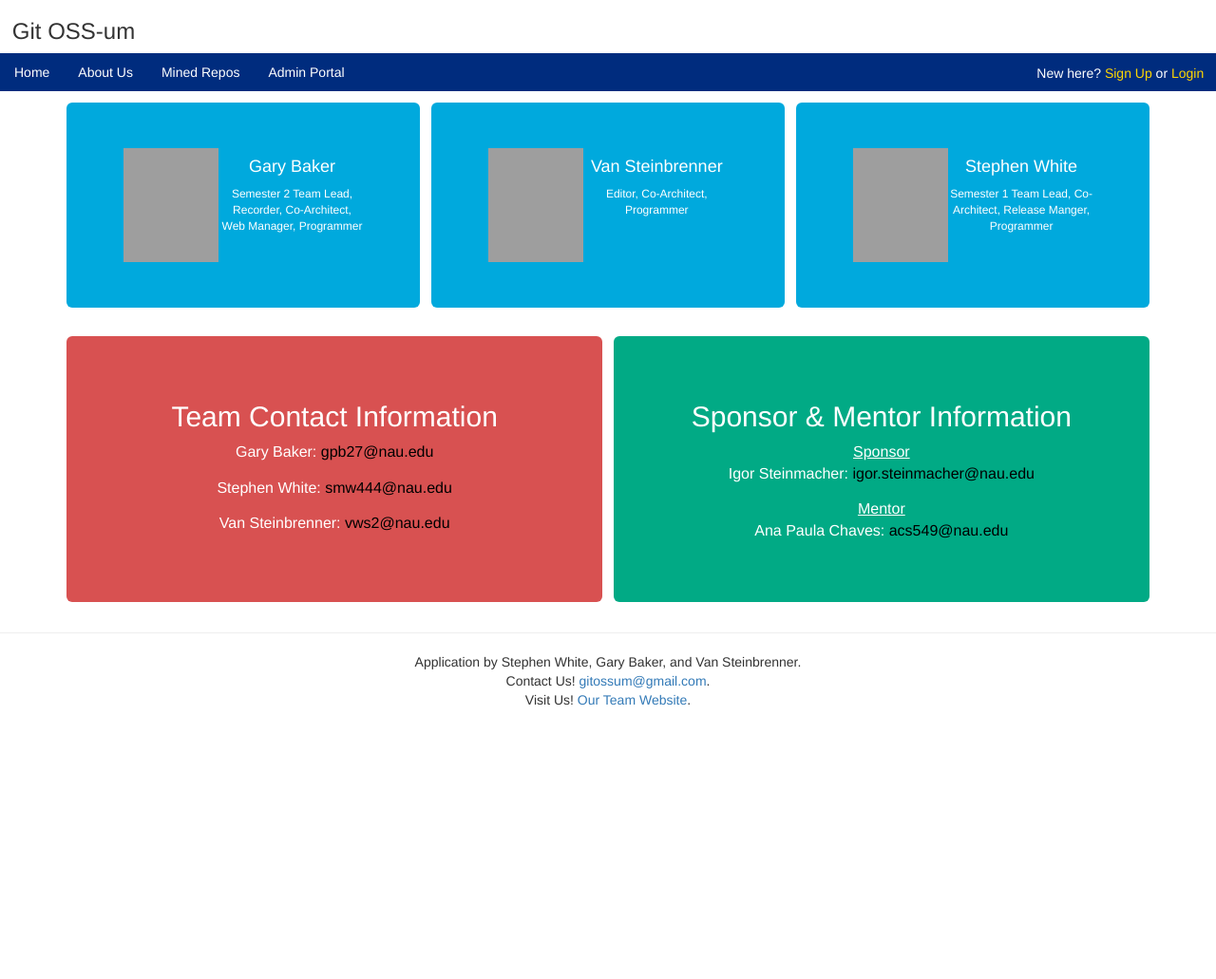
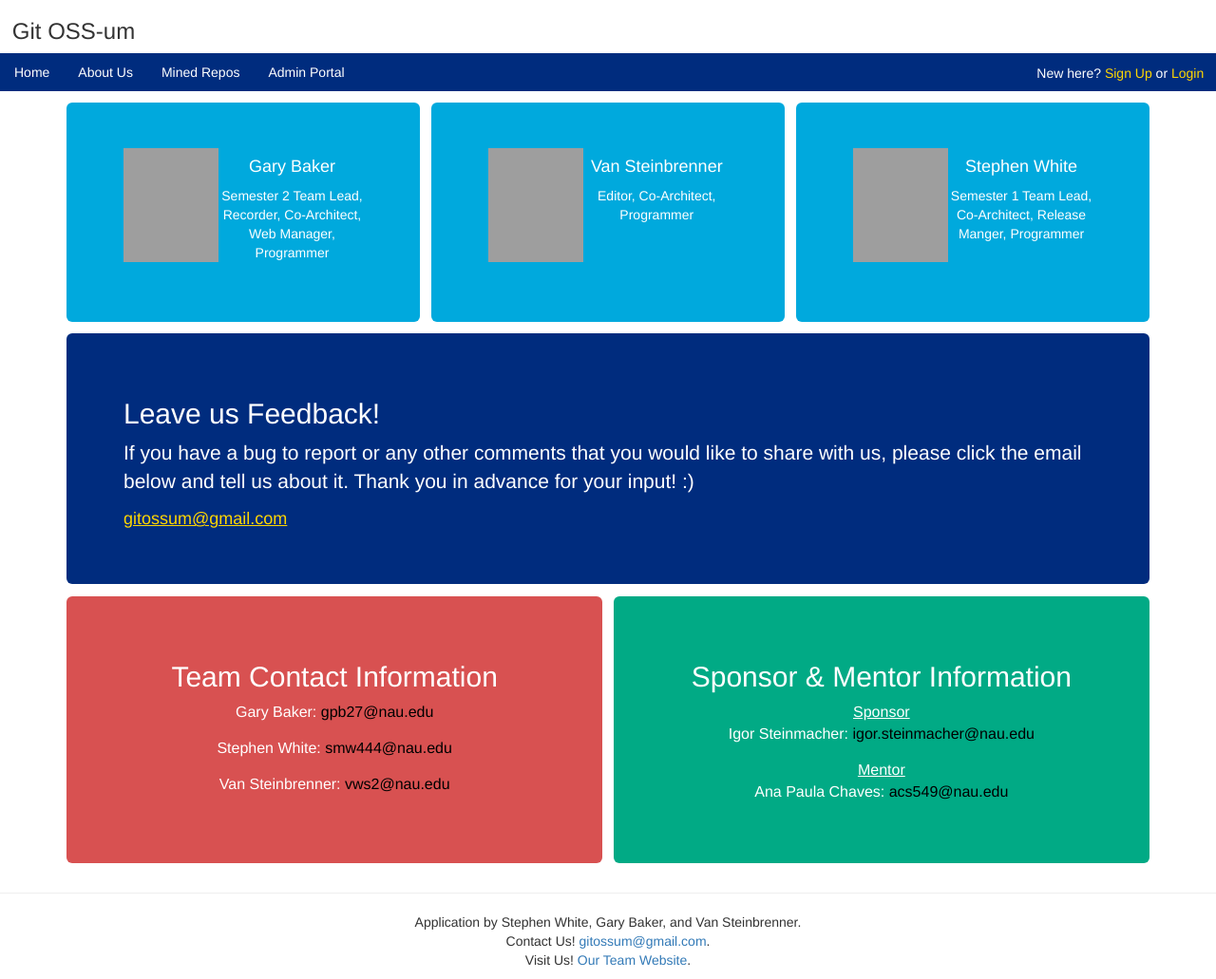
Before and after one commit to RESHAPELab/gitOSSum, a Django app: page /about_us/ in a window 1280 px wide. Shown: the whole page at 95% size. Before the commit the page ends 743 px from the top, so only its background shows below. Run offline with Django 3.2, Linux system fonts and the light colour scheme; parts of the project's set-up code (start-up, migrations or seed data) failed here and were passed over; some libraries are stand-ins or nearby versions; grey boxes are pictures that could not be loaded.

Commit message:
Added feedback and made small changes to other html pages.

```diff
--- a/src/web_app/templates/about_us.html
+++ b/src/web_app/templates/about_us.html
@@ -27,11 +27,22 @@
         html, body {
             max-width: 100%;
             overflow-x: hidden;
+            /* background-image:radial-gradient(gold, aquamarine, cyan);
+            background-repeat: no-repeat;
+            background-attachment: fixed; */
         }
 
         .trons {
             display: inline-flex;
             width: 100%;
+            margin-top: -1.5%;
+        }
+
+        .feedback {
+            width: 100%;
+            background-color: rgb(0, 44, 126);
+            color: white;
+            margin-top: -1.5%;
         }
 
         .members {
@@ -103,24 +114,35 @@
                 <img src="https://avatars2.githubusercontent.com/u/33642748?v=4" class="memberPic"/>
                 <div class="memberInfo">
                     <h4>Gary Baker</h4>
-                    <p style="font-size: 12px;">Semester 2 Team Lead, Recorder, Co-Architect, Web Manager, Programmer</p>
+                    <p style="font-size: 14px;">Semester 2 Team Lead, Recorder, Co-Architect, Web Manager, Programmer</p>
                 </div>
             </div>
             <div class="jumbotron van">
                 <img src="https://avatars0.githubusercontent.com/u/32231518?v=4" class="memberPic"/>
                 <div class="memberInfo">
                     <h4>Van Steinbrenner</h4>
-                    <p style="font-size: 12px;">Editor, Co-Architect, Programmer</p>
+                    <p style="font-size: 14px;">Editor, Co-Architect, Programmer</p>
                 </div>
             </div>
             <div class="jumbotron stephen">
                 <img src="https://avatars0.githubusercontent.com/u/23506621?v=4" class="memberPic"/>
                 <div class="memberInfo">
                     <h4>Stephen White</h4>
-                    <p style="font-size: 12px;">Semester 1 Team Lead, Co-Architect, Release Manger, Programmer</p>
+                    <p style="font-size: 14px;">Semester 1 Team Lead, Co-Architect, Release Manger, Programmer</p>
                 </div>
             </div>
         </div>
+
+        <div class="jumbotron feedback">
+            <h2>Leave us Feedback!</h2>
+            <p>
+                If you have a bug to report or any other comments that you would like to share
+                with us, please click the email below and tell us about it. Thank you in advance
+                for your input! :)
+            </p>
+            <h4><a href="mailto: gitossum@gmail.com" style="color: gold;"><u>gitossum@gmail.com</u></a></h4>
+        </div>
+
         <div class="trons">
             <div class="jumbotron memberContact">
                 <h2 class="header1">Team Contact Information</h2>
--- a/src/web_app/templates/home.html
+++ b/src/web_app/templates/home.html
@@ -7,7 +7,9 @@
 </head>
 <style>
     html, body {
-        /* background-color: papayawhip; */
+        /* background-image:radial-gradient(gold, aquamarine, cyan);
+        background-repeat: no-repeat;
+        background-attachment: fixed; */
     }
 
     .trons {
--- a/src/web_app/templates/mined_repo_display_3.html
+++ b/src/web_app/templates/mined_repo_display_3.html
@@ -79,7 +79,7 @@
 <body>
     <div class="row1">
         <div class="card">
-                <img class="card-img-top" src="{{ repo_img }}" style="width: 120px; height: 120px;" alt="">
+                <img class="card-img-top" src="{{ repo_img }}" style="width: 160px; height: 160px;" alt="">
                 <div class="card-body">
                     <h3><a class="card-title" href="https://github.com/{{ repo_name }}" target="blank"><u>{{ repo_name }}</u></a></h3>
                     <p class="card-text" style="font-size: 12pt;">{{ description }}</p>
@@ -88,7 +88,7 @@
         </div>
         <h2 class="vs">VS</h2>
             <div class="card">
-                <img class="card-img-top" src="{{ repo_img }}" style="width: 120px; height: 120px;" alt="">
+                <img class="card-img-top" src="{{ repo_img }}" style="width: 160px; height: 160px;" alt="">
                 <div class="card-body">
                     <h3><a class="card-title" href="https://github.com/{{ repo_name }}" target="blank"><u>{{ repo_name }}</u></a></h3>
                     <p class="card-text" style="font-size: 12pt;">{{ description }}</p>
@@ -97,7 +97,7 @@
             </div>
         <h2 class="vs">VS</h2>
         <div class="card">
-            <img class="card-img-top" src="{{ repo_img }}" style="width: 120px; height: 120px;" alt="">
+            <img class="card-img-top" src="{{ repo_img }}" style="width: 160px; height: 160px;" alt="">
             <div class="card-body">
                 <h3><a class="card-title" href="https://github.com/{{ repo_name }}" target="blank"><u>{{ repo_name }}</u></a></h3>
                 <p class="card-text" style="font-size: 12pt;">{{ description }}</p>
--- a/src/web_app/templates/snippets/footer.html
+++ b/src/web_app/templates/snippets/footer.html
@@ -13,7 +13,7 @@ footer {
     <hr>
     <p>Application by Stephen White, Gary Baker, and Van Steinbrenner. <br>
         Contact Us! <a href="mailto:gitossum@gmail.com">gitossum@gmail.com</a>. <br>
-        Visit Us! <a href="https://www.cefns.nau.edu/capstone/projects/CS/2019/GitOSSum-S19/">Our Team Website</a>.
+        Visit Us! <a href="https://www.cefns.nau.edu/capstone/projects/CS/2019/GitOSSum-S19/" target="blank">Our Team Website</a>.
     </p>
 </footer>
 </body>
```
Also changed, not shown: src/web_app/templates/form.html (+8 -1 lines), src/web_app/templates/repos.html (+10 -3 lines).
